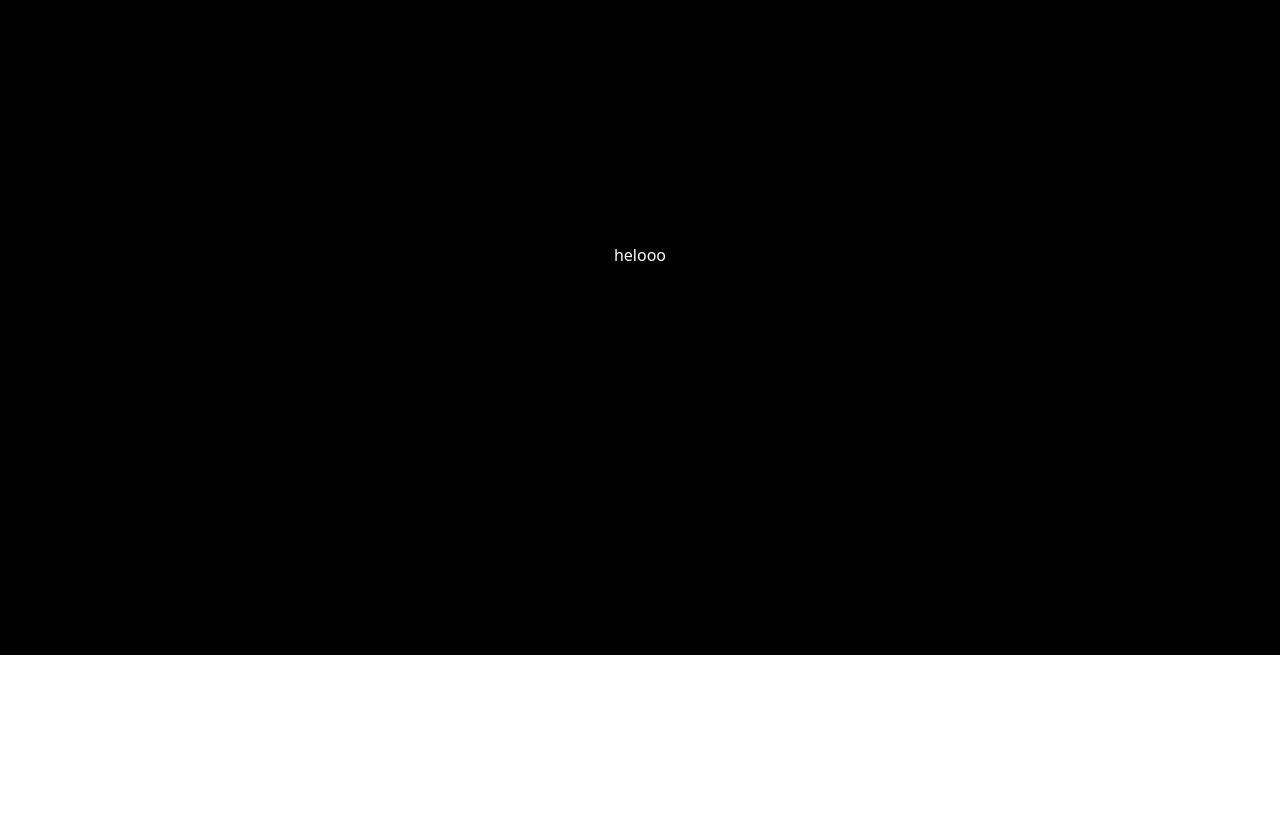
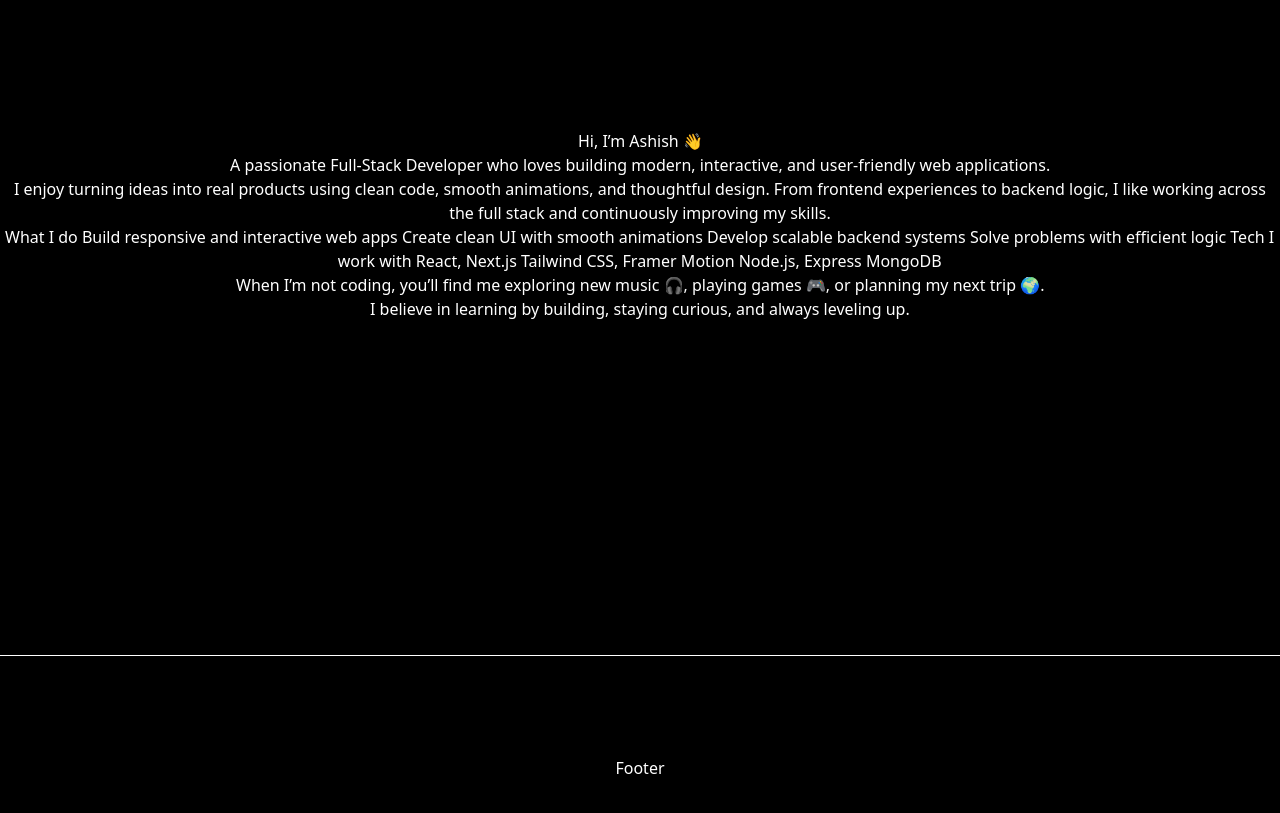
Before and after one commit to Ashishkapoor1469/Profressional-Portfolio, a React (Vite) app: page / in a window 1280 px wide. Shown: the part 4380-5193 px from the top of the page. Built offline with nearby package versions, Linux system fonts and the light colour scheme; a web font is replaced by a local one.

Commit message:
New updates

```diff
--- /dev/null
+++ b/src/components/home/Textcome.jsx
@@ -0,0 +1,35 @@
+import TextAn from "../ui/textAnimation";
+
+export default function TextC() {
+  return (
+    <div className="w-screen h-screen text-center bg-black flex   justify-center items-center">
+      <TextAn className={'w-full md:flex-col flex-col'}>
+        <h1> Hi, I’m Ashish 👋</h1>
+        <h1>
+          A passionate Full-Stack Developer who loves building modern,
+          interactive, and user-friendly web applications.
+        </h1>
+        <h1>
+          I enjoy turning ideas into real products using clean code, smooth
+          animations, and thoughtful design. From frontend experiences to
+          backend logic, I like working across the full stack and continuously
+          improving my skills.
+        </h1>
+        <p>
+          What I do Build responsive and interactive web apps Create clean UI
+          with smooth animations Develop scalable backend systems Solve problems
+          with efficient logic Tech I work with React, Next.js Tailwind CSS,
+          Framer Motion Node.js, Express MongoDB
+        </p>
+        <p>
+          When I’m not coding, you’ll find me exploring new music 🎧, playing
+          games 🎮, or planning my next trip 🌍.
+        </p>
+        <span>
+          I believe in learning by building, staying curious, and always
+          leveling up.
+        </span>
+      </TextAn>
+    </div>
+  );
+}
--- a/src/components/home/footer.jsx
+++ b/src/components/home/footer.jsx
@@ -1,8 +1,8 @@
 export default function Footer(){
     return (
         <>
-        <footer className="h-56 w-full bg-white">
-
+        <footer className="h-56 w-full border-t flex justify-center items-center">
+Footer
         </footer>
         </>
     )
--- a/src/routes/pages/Home.jsx
+++ b/src/routes/pages/Home.jsx
@@ -6,6 +6,7 @@ import PinnedFeatures from "../../components/ui/pinedfeature";
 import HrSection from "../../components/home/horizontalscrollsection";
 import Footer from "../../components/home/footer";
 import Landing from "../../components/home/LandingAnimation";
+import TextC from "../../components/home/Textcome";
 
 export default function Home() {
   return (
@@ -17,10 +18,8 @@ export default function Home() {
           <Hero />
           <WorkGrid />
           <HrSection/>
+           <TextC/>
 
-          <div className="w-screen h-screen bg-black flex justify-center items-center">
-helooo
-          </div>
           {/* <PinnedFeatures
             Array={[
               "FAST SYSTEMS ONLY.",
```
